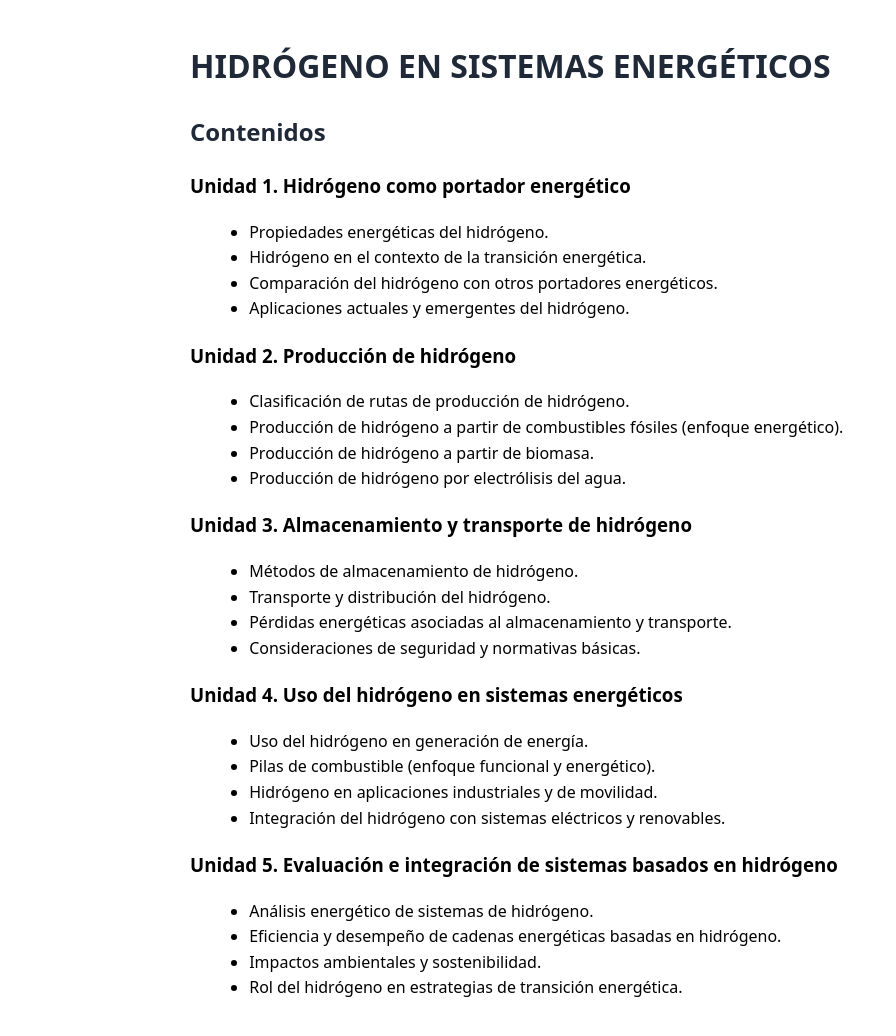
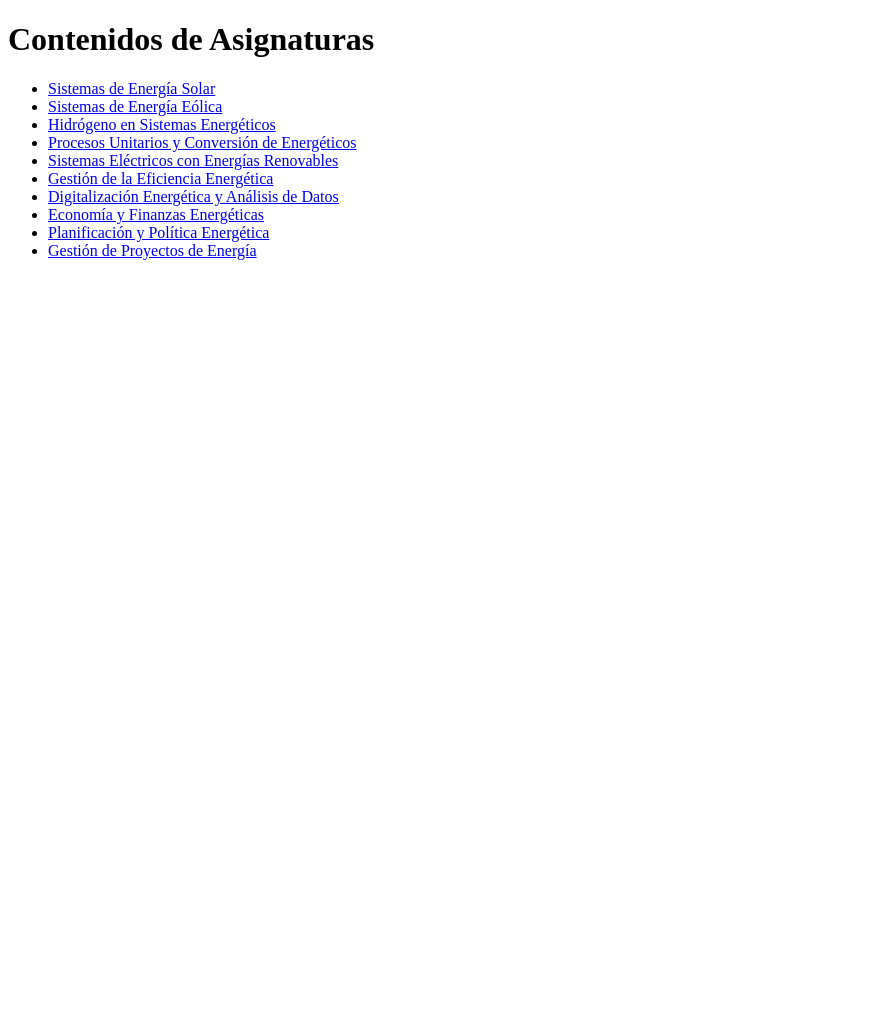
Before and after one commit to dieansig88/contenidos, a plain HTML site: page index.html in a window 1280 px wide. Shown: the whole page, without its empty margins (0-896 px from the left). After the commit the page ends 800 px from the top, so only its background shows below. Drawn offline with Linux system fonts and the light colour scheme.

Commit message:
Update index.html

```diff
--- a/index.html
+++ b/index.html
@@ -2,68 +2,23 @@
 <html lang="es">
 <head>
   <meta charset="utf-8">
-  <title>Hidrógeno en Sistemas Energéticos</title>
-  <meta name="viewport" content="width=device-width, initial-scale=1">
-  <style>
-    body {
-      max-width: 900px;
-      margin: 40px auto;
-      padding: 0 20px;
-      font-family: system-ui, Arial, sans-serif;
-      line-height: 1.6;
-    }
-    h1, h2 {
-      color: #1f2937;
-    }
-    ul {
-      margin-left: 1.2em;
-    }
-  </style>
+  <title>Contenidos – Programa de Energía</title>
 </head>
 <body>
 
-<h1>HIDRÓGENO EN SISTEMAS ENERGÉTICOS</h1>
+<h1>Contenidos de Asignaturas</h1>
 
-<h2>Contenidos</h2>
-
-<h3>Unidad 1. Hidrógeno como portador energético</h3>
 <ul>
-  <li>Propiedades energéticas del hidrógeno.</li>
-  <li>Hidrógeno en el contexto de la transición energética.</li>
-  <li>Comparación del hidrógeno con otros portadores energéticos.</li>
-  <li>Aplicaciones actuales y emergentes del hidrógeno.</li>
-</ul>
-
-<h3>Unidad 2. Producción de hidrógeno</h3>
-<ul>
-  <li>Clasificación de rutas de producción de hidrógeno.</li>
-  <li>Producción de hidrógeno a partir de combustibles fósiles (enfoque energético).</li>
-  <li>Producción de hidrógeno a partir de biomasa.</li>
-  <li>Producción de hidrógeno por electrólisis del agua.</li>
-</ul>
-
-<h3>Unidad 3. Almacenamiento y transporte de hidrógeno</h3>
-<ul>
-  <li>Métodos de almacenamiento de hidrógeno.</li>
-  <li>Transporte y distribución del hidrógeno.</li>
-  <li>Pérdidas energéticas asociadas al almacenamiento y transporte.</li>
-  <li>Consideraciones de seguridad y normativas básicas.</li>
-</ul>
-
-<h3>Unidad 4. Uso del hidrógeno en sistemas energéticos</h3>
-<ul>
-  <li>Uso del hidrógeno en generación de energía.</li>
-  <li>Pilas de combustible (enfoque funcional y energético).</li>
-  <li>Hidrógeno en aplicaciones industriales y de movilidad.</li>
-  <li>Integración del hidrógeno con sistemas eléctricos y renovables.</li>
-</ul>
-
-<h3>Unidad 5. Evaluación e integración de sistemas basados en hidrógeno</h3>
-<ul>
-  <li>Análisis energético de sistemas de hidrógeno.</li>
-  <li>Eficiencia y desempeño de cadenas energéticas basadas en hidrógeno.</li>
-  <li>Impactos ambientales y sostenibilidad.</li>
-  <li>Rol del hidrógeno en estrategias de transición energética.</li>
+  <li><a href="sistemas_energia_solar.html">Sistemas de Energía Solar</a></li>
+  <li><a href="sistemas_energia_eolica.html">Sistemas de Energía Eólica</a></li>
+  <li><a href="hidrogeno.html">Hidrógeno en Sistemas Energéticos</a></li>
+  <li><a href="procesos_unitarios.html">Procesos Unitarios y Conversión de Energéticos</a></li>
+  <li><a href="sistemas_electricos_renovables.html">Sistemas Eléctricos con Energías Renovables</a></li>
+  <li><a href="eficiencia_energetica.html">Gestión de la Eficiencia Energética</a></li>
+  <li><a href="digitalizacion_datos.html">Digitalización Energética y Análisis de Datos</a></li>
+  <li><a href="economia_finanzas.html">Economía y Finanzas Energéticas</a></li>
+  <li><a href="planificacion_politica.html">Planificación y Política Energética</a></li>
+  <li><a href="gestion_proyectos.html">Gestión de Proyectos de Energía</a></li>
 </ul>
 
 </body>
```
